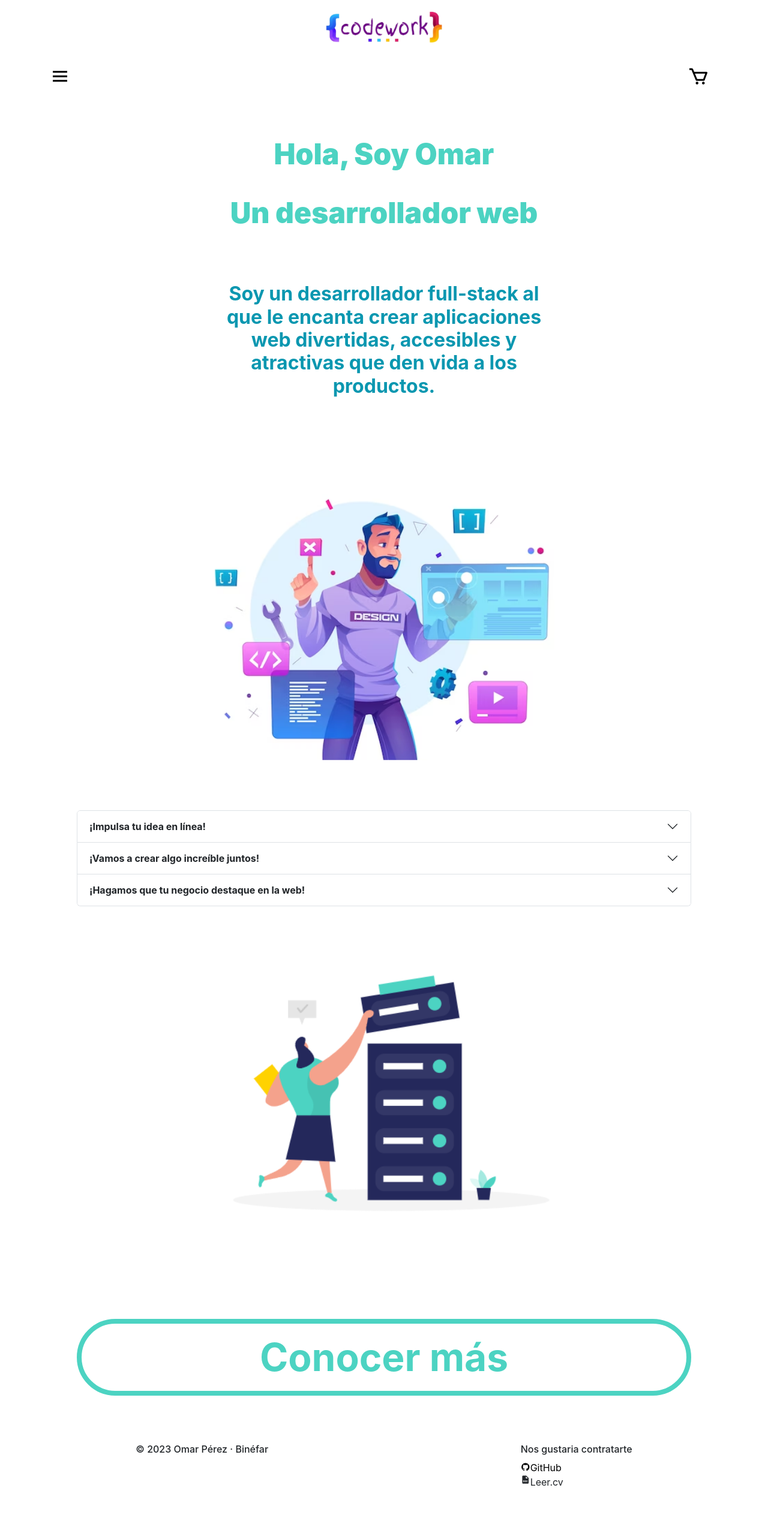
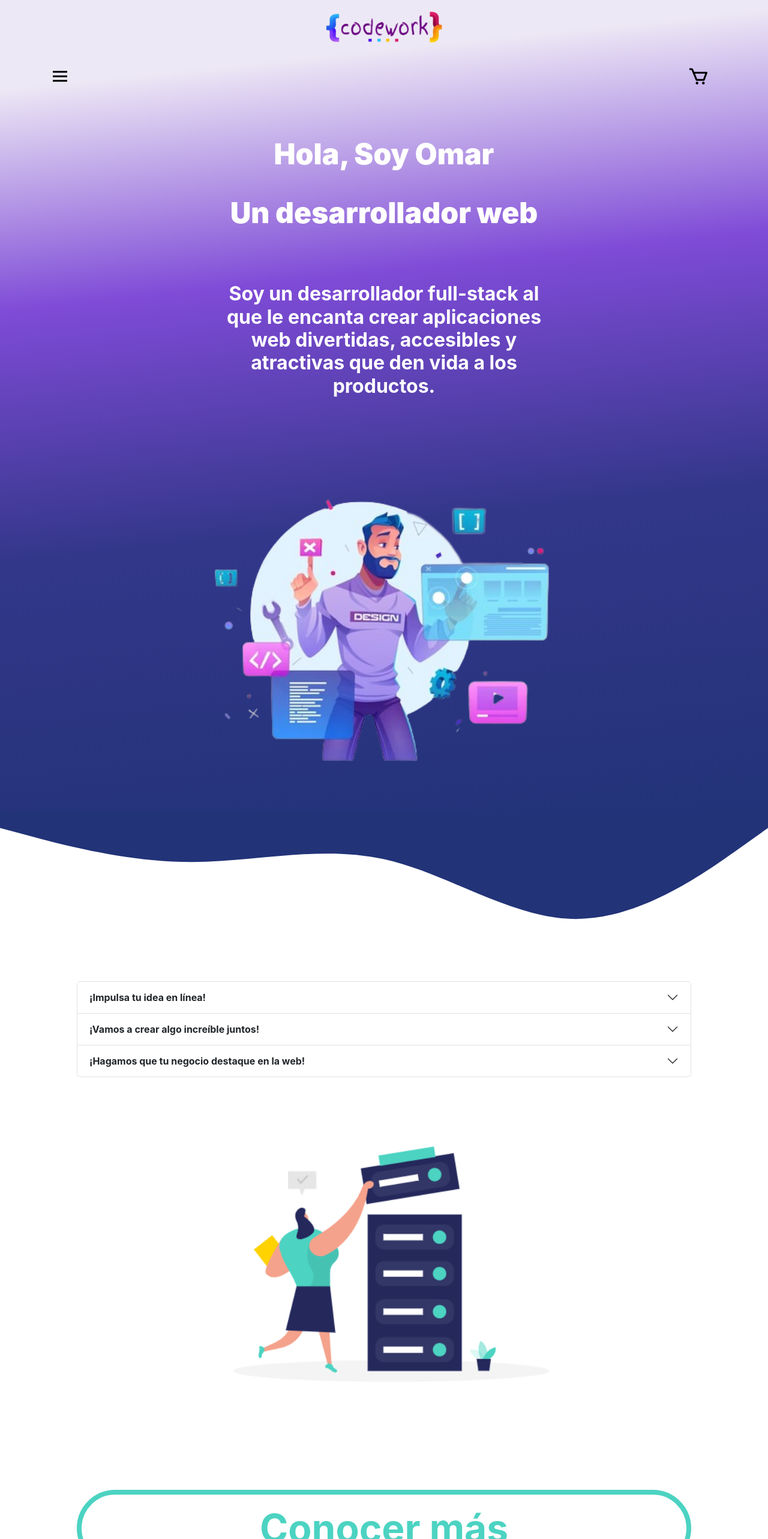
Before and after one commit to Alpha870/ecommerce-app, a React (Vite) app: page / in a window 1280 px wide. Shown: the top 2566 px of the page at 60% size. Built offline with nearby package versions, Linux system fonts and the light colour scheme.

Commit message:
modifico estilos

```diff
--- a/client/components/Footer/Footer.css
+++ b/client/components/Footer/Footer.css
@@ -1,9 +1,9 @@
 .footer {
   display: flex;
   justify-content: space-around;
-  margin: 2rem;
-  height: 5rem;
-  margin-bottom: 5rem;
+  padding: 3rem;
+  background-color: #223378;
+  color: white;
 }
 
 .contacto {
@@ -17,6 +17,12 @@
   justify-content: baseline;
 }
 
+#github {
+  color: white;
+}
+
 .icons span {
   font-size: medium;
+  color: white;
+  padding-left: 0.2rem;
 }
--- a/client/components/Footer/Footer.jsx
+++ b/client/components/Footer/Footer.jsx
@@ -13,6 +13,14 @@ const Footer = () => {
   }, []);
 
   return (
+    <>
+      <svg xmlns="http://www.w3.org/2000/svg" viewBox="0 0 1440 320">
+        <path
+          fill="#223378"
+          fill-opacity="1"
+          d="M0,256L48,240C96,224,192,192,288,202.7C384,213,480,267,576,266.7C672,267,768,213,864,208C960,203,1056,245,1152,261.3C1248,277,1344,267,1392,261.3L1440,256L1440,320L1392,320C1344,320,1248,320,1152,320C1056,320,960,320,864,320C768,320,672,320,576,320C480,320,384,320,288,320C192,320,96,320,48,320L0,320Z"
+        ></path>
+      </svg>
       <footer className="footer">
         <div>
           <h6>
@@ -30,13 +38,13 @@ const Footer = () => {
               </a>
             </li>
             <li className="icons">
-            <i class="bx bxs-file-doc"></i>
+              <i className="bx bxs-file-doc"></i>
               <span>Leer.cv</span>
             </li>
           </ul>
-
         </section>
       </footer>
+    </>
   );
 };
 
--- a/client/components/Home/Home.css
+++ b/client/components/Home/Home.css
@@ -11,7 +11,7 @@
   font-weight: 900;
   padding: 1rem;
   font-size: 3rem;
-  color: #4cd3c2;
+  color: white;
 }
 
 .subtitulo {
@@ -19,13 +19,24 @@
   margin-top: 2rem;
   text-align: center;
   font-weight: 700;
-  color: #0a97b0;
+  color: white;
   max-width: 40rem;
 }
 
 .div-img {
   height: auto;
   width: 70%;
+}
+
+.seccion-header-article {
+  background: rgb(237, 232, 245);
+  background: linear-gradient(
+    174deg,
+    rgba(237, 232, 245, 1) 10%,
+    rgba(127, 75, 215, 1) 35%,
+    rgba(51, 55, 138, 1) 63%,
+    rgba(34, 51, 120, 1) 100%
+  );
 }
 
 .div-slider {
@@ -79,14 +90,14 @@
   height: 8rem;
   width: 80%;
   border-radius: 5rem;
-  border: 0.5rem solid #4CD3C2;
+  border: 0.5rem solid #4cd3c2;
   background-color: transparent;
-  color: #4CD3C2;
+  color: #4cd3c2;
   font-size: 4rem;
   font-weight: 700;
 }
 
 .boton-mas:hover {
-  background-color: #4CD3C2;
+  background-color: #4cd3c2;
   border: 2px solid white;
 }
--- a/client/components/Home/Home.jsx
+++ b/client/components/Home/Home.jsx
@@ -2,7 +2,7 @@ import React from "react";
 import Button from "react-bootstrap/Button";
 import Navbar from "../Header/Header";
 import Footer from "../Footer/Footer";
-import designer from "./programador.png";
+import designer from "./programador-sf.png";
 import "./Home.css";
 import Slider from "../Tools/Carousel/Slider";
 import Accordion from "react-bootstrap/Accordion";
@@ -11,18 +11,30 @@ import { Link } from "react-router-dom";
 const Home = () => {
   return (
     <section>
+      <section className="seccion-header-article">
         <Navbar />
         <article className="presentacion">
           <h1 className="titulo">Hola, Soy Omar</h1>
           <h1 className="titulo">Un desarrollador web</h1>
           <h2 className="subtitulo">
             Soy un desarrollador full-stack al que le encanta crear aplicaciones
-          web divertidas, accesibles y atractivas que den vida a los productos.
+            web divertidas, accesibles y atractivas que den vida a los
+            productos.
           </h2>
           <div className="div-img">
             <img className="img-design" src={designer} alt="imagen-diseñador" />
           </div>
         </article>
+      </section>
+      <div>
+        <svg xmlns="http://www.w3.org/2000/svg" viewBox="0 0 1440 320">
+          <path
+            fill="#223378"
+            fill-opacity="1"
+            d="M0,32L60,48C120,64,240,96,360,96C480,96,600,64,720,90.7C840,117,960,203,1080,202.7C1200,203,1320,117,1380,74.7L1440,32L1440,0L1380,0C1320,0,1200,0,1080,0C960,0,840,0,720,0C600,0,480,0,360,0C240,0,120,0,60,0L0,0Z"
+          ></path>
+        </svg>
+      </div>
       <aside className="apartado">
         <Accordion className="acordeon">
           <Accordion.Item eventKey="0">
@@ -70,13 +82,14 @@ const Home = () => {
             </Accordion.Body>
           </Accordion.Item>
         </Accordion>
-
           <div className="div-slider">
+        <section className="seccion-slider">
             <Slider />
+        </section>
           </div>
       </aside>
 
-      <Link to={'/about'} className="link-button">
+      <Link to={"/about"} className="link-button">
         <Button className="boton-mas">Conocer más</Button>
       </Link>
 
```
Also changed, not shown: client/components/Home/programador-sf.png (added), client/components/Home/programador.png (deleted). Lines whose indentation alone changed are shown as unchanged.
